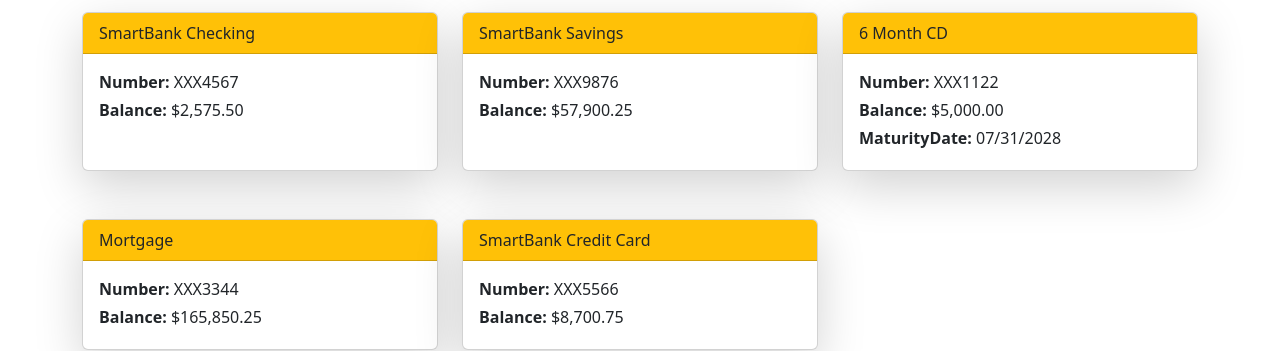
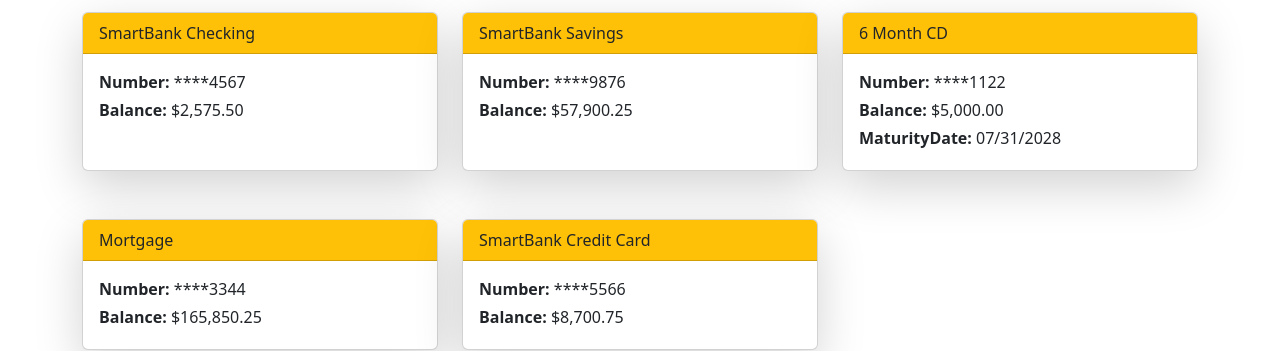
Before and after one commit to Jose-Ayala/smartbank-react, a React (Vite) app: page / in a window 1280 px wide. Shown: the part 258-609 px from the top of the page. Built offline with nearby package versions, Linux system fonts and the light colour scheme.

Commit message:
Minor code refactoring.

```diff
--- a/src/components/Layout.jsx
+++ b/src/components/Layout.jsx
@@ -1,5 +1,3 @@
-// src/components/Layout.jsx
-
 import { Outlet } from 'react-router-dom';
 import { Navbar, Container, Nav, Button, Tooltip, OverlayTrigger } from 'react-bootstrap';
 import SmartBankLogo from '../assets/smartbanklogo.jpg';
@@ -81,7 +79,7 @@
         </Container>
       </footer>
 
-      {/* 💡 RENDER THE DIALOG */}
+      {/* Dialog */}
         <SelectAccountDialog
             show={showModal}
             handleClose={handleClose}
--- a/src/components/SelectAccountDialog.jsx
+++ b/src/components/SelectAccountDialog.jsx
@@ -4,7 +4,7 @@
 const BACKEND_URL = 'http://localhost:3000/create-checkout-session';
 
 const accountProducts = [
-  { id: 'checking', name: 'Checking Account', rate: 0.0, minDeposit: 50.00 },
+  { id: 'checking', name: 'Checking Account', rate: 0.01, minDeposit: 50.00 },
   { id: 'mm', name: 'Money Market', rate: 0.025, minDeposit: 500.00 },
   { id: 'savings', name: 'Savings Account', rate: 0.030, minDeposit: 100.00 },
   { id: 'cd6m', name: 'Certificate of Deposit (6 Month)', rate: 0.040, minDeposit: 1000.00 },
@@ -25,15 +25,11 @@
     e.preventDefault();
     const amount = parseFloat(depositAmount);
 
-    // 1. Construct the payload for the API
-    // We send 'name' so the backend can attach it to the Success URL
+    // Construct the payload for the API
     const apiPayload = {
         name: selectedProduct.name,
         amount: amount,
     };
-
-    // NOTE: We are NOT saving to sessionStorage here anymore.
-    // We are trusting the API to return this data in the success_url.
 
     try {
         const response = await fetch(BACKEND_URL, {
@@ -51,8 +47,6 @@
         const data = await response.json();
 
         // Redirect to Stripe
-        // The Backend must have success_url configured to return params:
-        // e.g. .../payment-success?name=Checking&amount=500
         window.location.href = data.url;
 
     } catch (error) {
--- a/src/context/AccountContext.jsx
+++ b/src/context/AccountContext.jsx
@@ -8,21 +8,21 @@
     id: 'c1',
     name: "SmartBank Checking",
     type: "deposit",
-    number: "XXX4567",
+    number: "****4567",
     balance: 2575.50
   },
   {
     id: 's1',
     name: "SmartBank Savings",
     type: "deposit",
-    number: "XXX9876",
+    number: "****9876",
     balance: 57900.25
   },
   {
     id: 'cd6m',
     name: "6 Month CD",
     type: "cd",
-    number: "XXX1122",
+    number: "****1122",
     balance: 5000.00,
     maturityDate: "07/31/2028"
   },
@@ -30,14 +30,14 @@
     id: 'mort',
     name: "Mortgage",
     type: "loan",
-    number: "XXX3344",
+    number: "****3344",
     balance: 165850.25
   },
   {
     id: 'cc',
     name: "SmartBank Credit Card",
     type: "credit",
-    number: "XXX5566",
+    number: "****5566",
     balance: 8700.75
   },
 ];
@@ -50,7 +50,7 @@
     const newAccount = {
       id: `new-${Date.now()}`,
       name: newAccountData.product.name,
-      number: `***${Math.floor(Math.random() * 9000) + 1000}`,
+      number: `****${Math.floor(Math.random() * 9000) + 1000}`,
       balance: newAccountData.amount,
     };
 
--- a/src/pages/PaymentSuccess.jsx
+++ b/src/pages/PaymentSuccess.jsx
@@ -2,7 +2,7 @@
 import { Container, Alert, Button } from 'react-bootstrap';
 
 function PaymentSuccess() {
-    // 1. Read params from the URL (Browser's address bar)
+    // Read params from the URL (Browser's address bar)
     const searchParams = new URLSearchParams(window.location.search);
     const name = searchParams.get('name');
     const amount = searchParams.get('amount');
```
